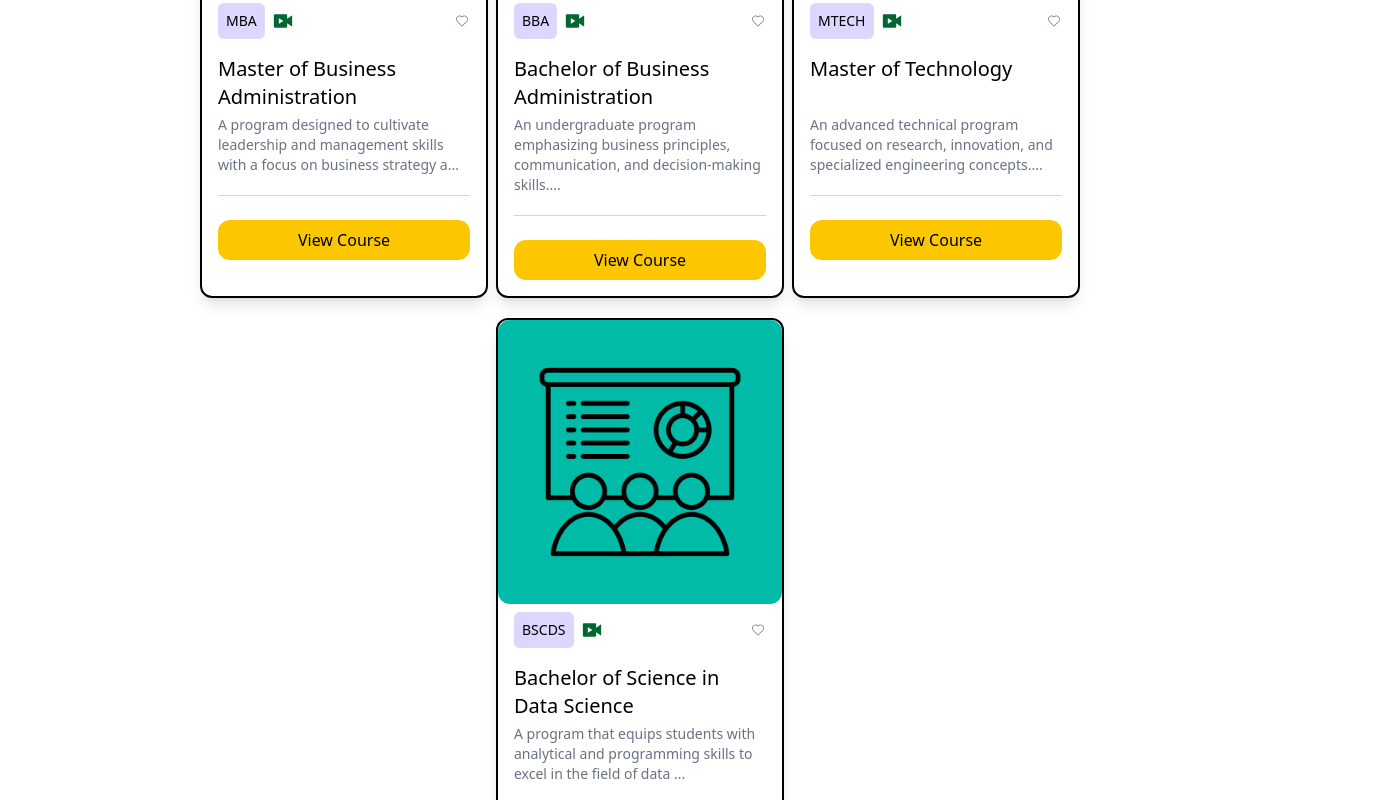
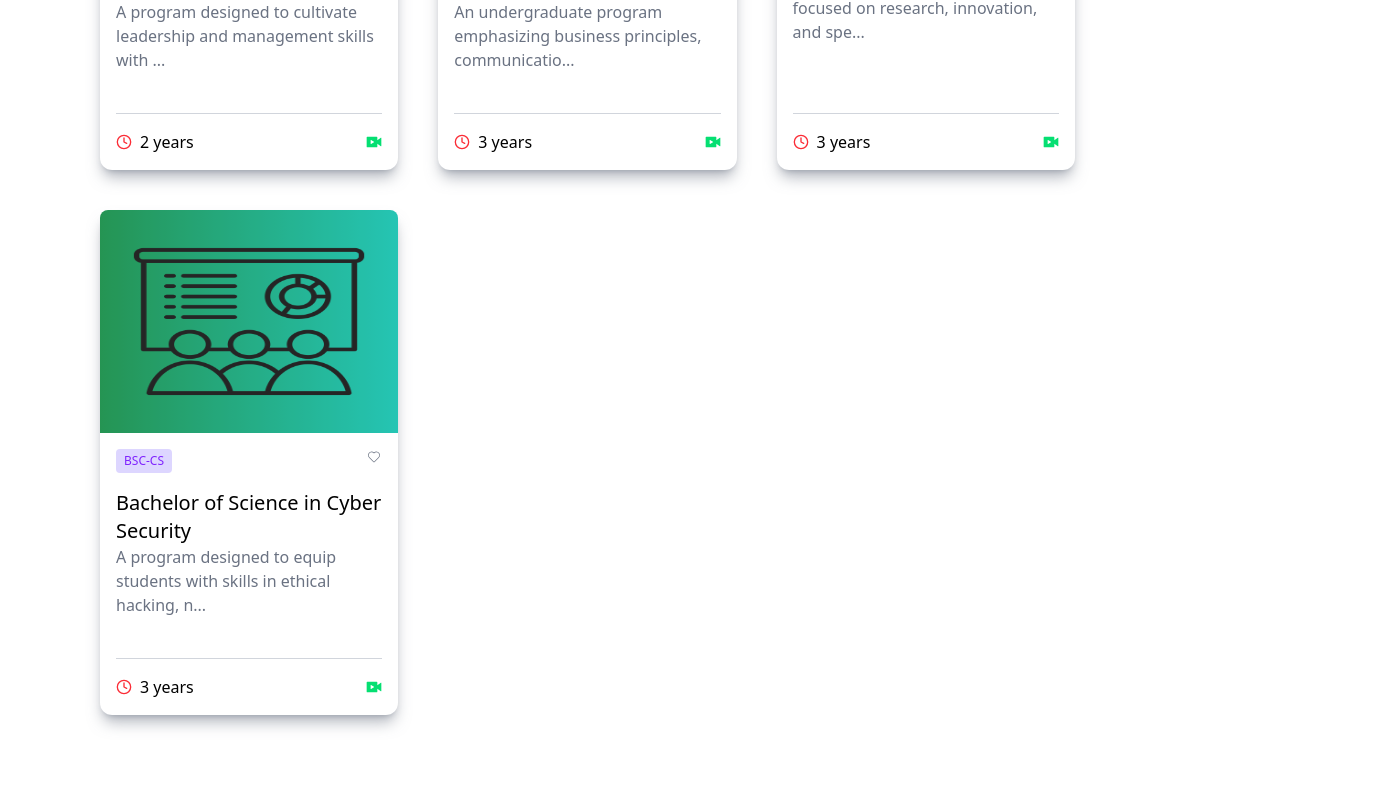
Before and after one commit to Parbatnil/MajorProject, a React (Vite) app: page / in a window 1280 px wide. Shown: the part 2040-2840 px from the top of the page, 1392 px wide, since content can reach past the window. Built offline with nearby package versions, Linux system fonts and the light colour scheme.

Commit message:
bug fixed

```diff
--- a/src/components/Courses.jsx
+++ b/src/components/Courses.jsx
@@ -9,6 +9,8 @@ import MBA from "../../public/images/leadership-development.png";
 import BBA from "../../public/images/program.png";
 import MTECH from "../../public/images/www.png";
 import BSCDS from "../../public/images/training-program.png";
+import { FiClock } from "react-icons/fi";
+import { NavLink } from "react-router-dom";
 
 const courses = [
   {
@@ -17,31 +19,35 @@ const courses = [
     description:
       "Dive into the world of cutting-edge technology with our comprehensive MCA program. From software engineering.",
     imageUrl: MCA,
-    bgColor: "bg-blue-500",
+    bgColor: "bg-gradient-to-r from-blue-900 to-blue-600",
+    duration: "2 years",
   },
   {
-    name: " Bachelor of Computer Application",
+    name: "Bachelor of Computer Application",
     code: "BCA",
     description:
       "A foundational course that introduces students to the basics of computer applications, programming, and web technologies.",
     imageUrl: BCA,
-    bgColor: "bg-green-500",
+    bgColor: "bg-gradient-to-r from-cyan-500 to-blue-400",
+    duration: "3 years",
   },
   {
-    name: " Bachelor of Technology",
+    name: "Bachelor of Technology",
     code: "BTECH",
     description:
       "An intensive program focused on engineering principles and advanced technical skills to shape future innovators.",
     imageUrl: BTECH,
-    bgColor: "bg-red-500",
+    bgColor: "bg-gradient-to-r from-red-600 to-orange-400",
+    duration: "4 years",
   },
   {
-    name: " Master of Business Administration",
+    name: "Master of Business Administration",
     code: "MBA",
     description:
       "A program designed to cultivate leadership and management skills with a focus on business strategy and innovation.",
     imageUrl: MBA,
-    bgColor: "bg-yellow-500",
+    bgColor: "bg-gradient-to-r from-yellow-500 to-amber-400",
+    duration: "2 years",
   },
   {
     name: "Bachelor of Business Administration",
@@ -49,7 +55,8 @@ const courses = [
     description:
       "An undergraduate program emphasizing business principles, communication, and decision-making skills.",
     imageUrl: BBA,
-    bgColor: "bg-orange-500",
+    bgColor: "bg-gradient-to-r from-orange-500 to-red-400",
+    duration: "3 years",
   },
   {
     name: "Master of Technology",
@@ -57,15 +64,17 @@ const courses = [
     description:
       "An advanced technical program focused on research, innovation, and specialized engineering concepts.",
     imageUrl: MTECH,
-    bgColor: "bg-purple-500",
+    bgColor: "bg-gradient-to-r from-purple-700 to-pink-500",
+    duration: "3 years",
   },
   {
-    name: "Bachelor of Science in Data Science",
-    code: "BSCDS",
+    name: "Bachelor of Science in Cyber Security",
+    code: "BSC-CS",
     description:
-      "A program that equips students with analytical and programming skills to excel in the field of data science.",
+      "A program designed to equip students with skills in ethical hacking, network security, and digital forensics.",
     imageUrl: BSCDS,
-    bgColor: "bg-teal-500",
+    bgColor: "bg-gradient-to-r from-green-700 to-teal-500",
+    duration: "3 years",
   },
 ];
 
@@ -80,24 +89,21 @@ const Courses = () => {
   };
 
   return (
-    <div className="flex flex-wrap gap-2 justify-center space-y-3 ">
+    <div className="flex flex-wrap  gap-10  items-center">
       {courses.map((course, index) => (
         <div
           key={index}
-          className="flex flex-col w-72 border-2 rounded-xl shadow-lg"
+          className="flex flex-col  w-[298.3px] rounded-xl shadow-lg shadow-gray-500/50 "
         >
           <img
             src={course.imageUrl}
             alt={course.name}
-            className={`w-72 rounded-xl ${course.bgColor} p-10`}
+            className={`w-[298.3px] rounded-t-lg   ${course.bgColor} opacity-85 p-8 h-[223px]`}
           />
           <div className="flex justify-between items-center px-4 pt-2">
             <div className=" flex space-x-2 justify-between items-center">
-              <span className="bg-violet-200 text-sm p-2 rounded-md">
+              <span className="bg-violet-200 text-violet-600 text-xs px-2 py-1 mt-2 rounded">
                 {course.code}
-              </span>
-              <span>
-                <RiLiveFill className="text-green-800 text-xl" />
               </span>
             </div>
             <span
@@ -111,18 +117,28 @@ const Courses = () => {
               )}
             </span>
           </div>
-          <div className="flex p-4 flex-col space-y-6">
-            <div className="border-b border-gray-300 pb-5">
-              <h1 className=" text-md md:text-xl font-medium  min-h-15">
-                {course.name}
-              </h1>
-              <p className="text-sm text-gray-500">
-                {course.description.slice(0, 100)}...
+          <div className="flex px-4 pt-4 flex-col ">
+            <div className=" border-gray-300  space-y-4 min-h-[170px] border-b ">
+              <NavLink>
+                <h1 className=" text-md md:text-xl font-[500] h-1/3 hover:text-blue-900 ">
+                  {course.name}
+                </h1>
+              </NavLink>
+              <p className="text-md text-gray-500">
+                {course.description.slice(0, 70)}...
               </p>
             </div>
-            <button className="bg-yellow-400 py-2 rounded-xl hover:bg-yellow-300">
-              View Course
-            </button>
+          </div>
+          <div className="m-4 flex justify-between items-center ">
+            <div className="flex items-center space-x-2">
+              <FiClock className="text-red-500 text-md" />
+              <h6>{course.duration}</h6>
+            </div>
+            <div>
+              <span>
+                <RiLiveFill className="text-md text-green-400" />
+              </span>
+            </div>
           </div>
         </div>
       ))}
--- a/src/components/CoursesAndExam.jsx
+++ b/src/components/CoursesAndExam.jsx
@@ -10,13 +10,13 @@ const CoursesAndExam = () => {
   const renderContent = () => {
     if (activeTab === "Courses") {
       return (
-        <div className="p-4">
+        <div className="py-4">
           <Courses />
         </div>
       );
     } else if (activeTab === "Exams") {
       return (
-        <div className="p-4">
+        <div className="py-4">
           <Exams />
         </div>
       );
@@ -24,7 +24,7 @@ const CoursesAndExam = () => {
   };
 
   return (
-    <div className="mx-6 md:mx-10 lg:mx-20 my-6 ">
+    <div className="mx-6 md:mx-10 lg:mx-25 my-6 ">
       {/* Title */}
       <div>
         <h1 className="text-4xl md:text-5xl my-2  font-bold text-center">
--- a/src/components/Exams.jsx
+++ b/src/components/Exams.jsx
@@ -5,6 +5,8 @@ import WBJECA from "../../public/images/wbjecalogo.png";
 import WBJEE from "../../public/images/wbjeelogo.png";
 import CAT from "../../public/images/catlogo.png";
 import NIMCET from "../../public/images/nimcetlogo.png";
+import { FiClock } from "react-icons/fi";
+import { NavLink } from "react-router-dom";
 
 const exams = [
   {
@@ -13,7 +15,8 @@ const exams = [
     description:
       "West Bengal Joint Entrance Exam for Computer Applications, essential for MCA admissions in West Bengal.",
     imageUrl: WBJECA,
-    bgColor: "bg-blue-500",
+    bgColor: "bg-gradient-to-r from-blue-900 to-cyan-500",
+    duration: "180 mins",
   },
   {
     name: "WBJEE",
@@ -21,7 +24,8 @@ const exams = [
     description:
       "West Bengal Joint Entrance Examination, an entry gateway to undergraduate engineering courses in West Bengal.",
     imageUrl: WBJEE,
-    bgColor: "bg-green-500",
+    bgColor: "bg-gradient-to-r from-green-700 to-lime-400",
+    duration: "240 mins",
   },
   {
     name: "CAT",
@@ -29,7 +33,8 @@ const exams = [
     description:
       "Common Admission Test, a national-level exam for admissions into prestigious MBA programs in India.",
     imageUrl: CAT,
-    bgColor: "bg-red-500",
+    bgColor: "bg-gradient-to-r from-red-600 to-orange-400",
+    duration: "120 mins",
   },
   {
     name: "NIMCET",
@@ -37,37 +42,39 @@ const exams = [
     description:
       "National Institute of Technology MCA Common Entrance Test, conducted for MCA admissions in NITs across India.",
     imageUrl: NIMCET,
-    bgColor: "bg-yellow-500",
+    bgColor: "bg-gradient-to-r from-yellow-500 to-amber-400",
+    duration: "150 mins",
   },
 ];
 
 const Exams = () => {
-  const [reactions, setReactions] = useState({}); // Track reactions for each exam by index
+  const [reactions, setReactions] = useState({});
 
   const toggleReaction = (index) => {
     setReactions((prev) => ({
       ...prev,
-      [index]: !prev[index], // Toggle the reaction for the clicked exam
+      [index]: !prev[index],
     }));
   };
 
   return (
-    <div className="flex flex-wrap gap-3 justify-center">
+    <div className="flex flex-wrap  gap-10  items-center">
       {exams.map((exam, index) => (
         <div
           key={index}
-          className="flex flex-col w-72 border-2 rounded-xl shadow-lg "
+          className="flex flex-col w-[298.3px] rounded-xl shadow-lg shadow-gray-500/50"
         >
           <img
             src={exam.imageUrl}
             alt={exam.name}
-            className={`w-72 ${exam.bgColor} p-10`}
+            className={`w-[298.3px] rounded-t-lg ${exam.bgColor} opacity-90 p-8 h-[223px]`}
           />
-          <div className="flex justify-between items-center px-4 pt-2 ">
-            <span className="bg-violet-200 text-sm p-2 rounded-md">
-              {exam.code}
-            </span>
-
+          <div className="flex justify-between items-center px-4 pt-2">
+            <div className="flex space-x-2 justify-between items-center">
+              <span className="bg-violet-200 text-violet-600 text-xs px-2 py-1 mt-2 rounded">
+                {exam.code}
+              </span>
+            </div>
             <span
               onClick={() => toggleReaction(index)}
               className="cursor-pointer"
@@ -79,16 +86,23 @@ const Exams = () => {
               )}
             </span>
           </div>
-          <div className="flex p-4 flex-col space-y-6">
-            <div className="border-b border-gray-300 pb-5">
-              <h1 className="text-xl font-medium">{exam.name}</h1>
-              <p className="text-sm text-gray-500">
+          <div className="flex px-4 pt-4 flex-col">
+            <div className="border-gray-300 space-y-4 min-h-[130px] border-b">
+              <NavLink>
+                <h1 className="text-md md:text-xl font-[500] hover:text-blue-900">
+                  {exam.name}
+                </h1>
+              </NavLink>
+              <p className="text-md text-gray-500">
                 {exam.description.slice(0, 100)}...
               </p>
             </div>
-            <button className="bg-yellow-400 py-2 rounded-xl hover:bg-yellow-300 ">
-              View Details
-            </button>
+          </div>
+          <div className="m-4 flex justify-between items-center">
+            <div className="flex items-center space-x-2">
+              <FiClock className="text-red-500 text-md" />
+              <h6>{exam.duration}</h6>
+            </div>
           </div>
         </div>
       ))}
--- a/src/components/TrendCourse.jsx
+++ b/src/components/TrendCourse.jsx
@@ -19,7 +19,7 @@ const trendingCourses = [
     image: MCA,
     students: 1600,
     instructor: "Abby Caldarone",
-    bgColor: "bg-blue-500",
+    bgColor: "bg-gradient-to-r from-blue-900 to-blue-600",
   },
   {
     id: 2,
@@ -28,7 +28,7 @@ const trendingCourses = [
     image: BCA,
     students: 1200,
     instructor: "John Smith",
-    bgColor: "bg-green-500",
+    bgColor: "bg-gradient-to-r from-cyan-500 to-blue-400",
   },
   {
     id: 3,
@@ -37,7 +37,7 @@ const trendingCourses = [
     image: WBJECA,
     students: 950,
     instructor: "Emma Watson",
-    bgColor: "bg-blue-500",
+    bgColor: "bg-gradient-to-r from-blue-900 to-cyan-500",
   },
   {
     id: 4,
@@ -46,7 +46,7 @@ const trendingCourses = [
     image: NIMCET,
     students: 1100,
     instructor: "Robert Downey",
-    bgColor: "bg-yellow-500",
+    bgColor: "bg-gradient-to-r from-yellow-700 to-amber-400",
   },
   {
     id: 5,
@@ -55,7 +55,7 @@ const trendingCourses = [
     image: WBJEE,
     students: 1800,
     instructor: "Chris Evans",
-    bgColor: "bg-green-500",
+    bgColor: "bg-gradient-to-r from-green-700 to-lime-400",
   },
 ];
 
```
Also changed, not shown: src/components/ContactUs.jsx (+24 -14 lines), src/components/Footer.jsx (+70 -45 lines), public/images/dummy.jpg (added).
